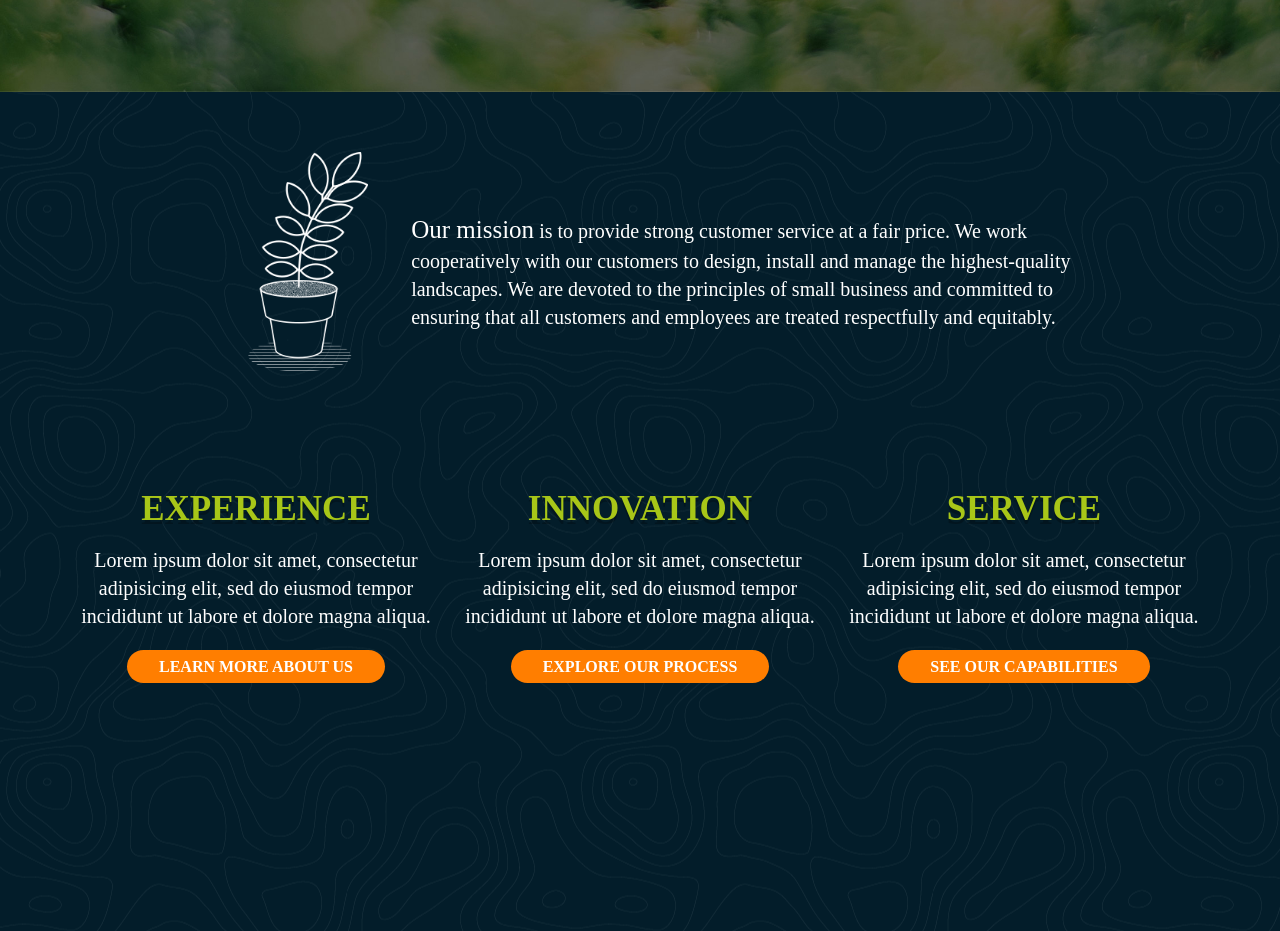
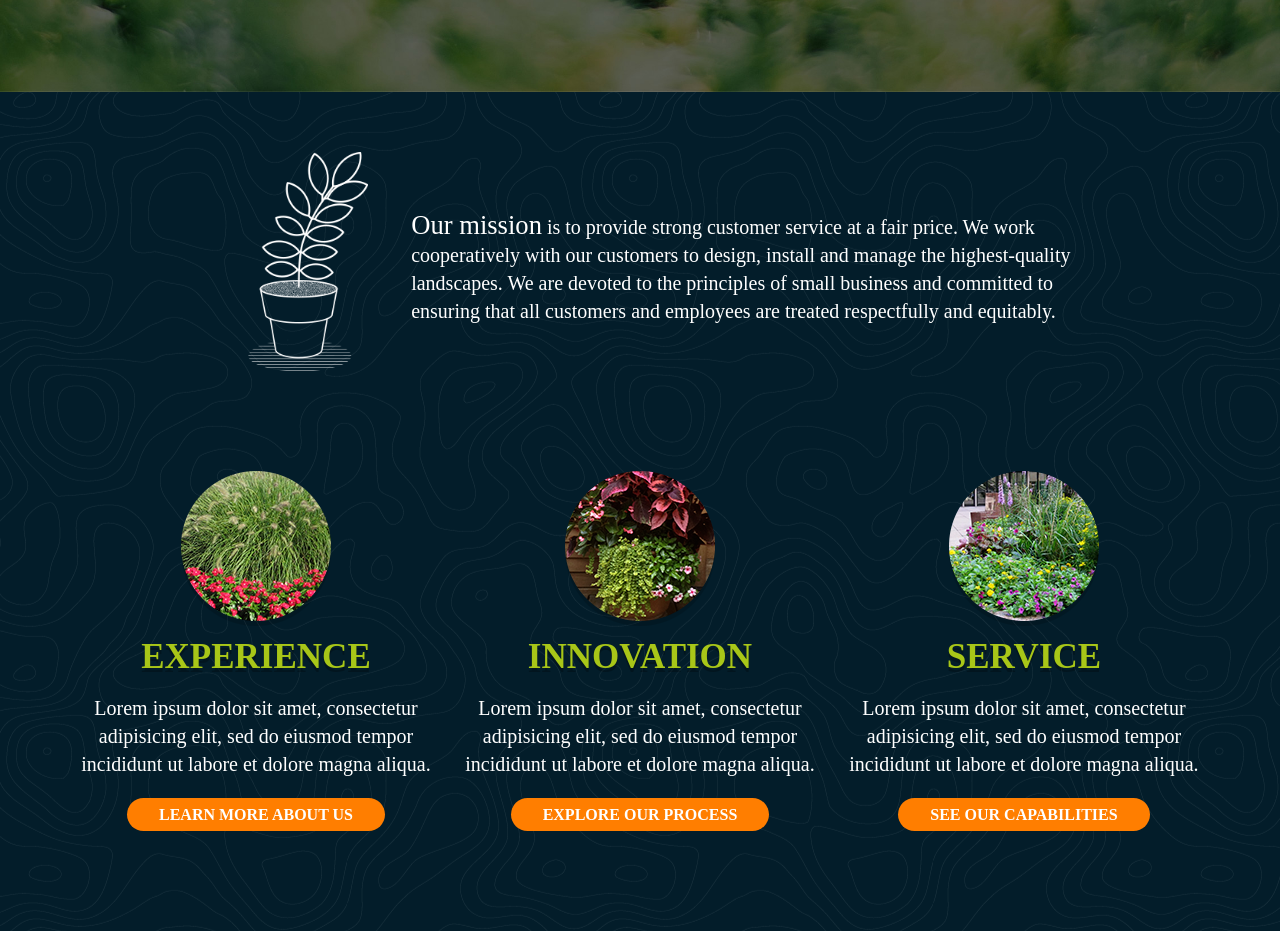
Before and after one commit to jamesacklin/sylvan-templates, a plain HTML site: page index.html in a window 1280 px wide. Shown: the part 693-1624 px from the top of the page. Drawn offline with Linux system fonts and the light colour scheme.

Commit message:
Homepage content finished

```diff
--- a/index.html
+++ b/index.html
@@ -44,19 +44,19 @@
     </div>
     <div class="callouts">
       <div class="callout">
-        <img src="" alt="">
+        <img src="images/plant-circle-1.png" alt="">
         <h3>Experience</h3>
         <p>Lorem ipsum dolor sit amet, consectetur adipisicing elit, sed do eiusmod tempor incididunt ut labore et dolore magna aliqua.</p>
         <a href="" class="button button-cta">Learn More About Us</a>
       </div>
       <div class="callout">
-        <img src="" alt="">
+        <img src="images/plant-circle-2.png" alt="">
         <h3>Innovation</h3>
         <p>Lorem ipsum dolor sit amet, consectetur adipisicing elit, sed do eiusmod tempor incididunt ut labore et dolore magna aliqua.</p>
         <a href="" class="button button-cta">Explore Our Process</a>
       </div>
       <div class="callout">
-        <img src="" alt="">
+        <img src="images/plant-circle-3.png" alt="">
         <h3>Service</h3>
         <p>Lorem ipsum dolor sit amet, consectetur adipisicing elit, sed do eiusmod tempor incididunt ut labore et dolore magna aliqua.</p>
         <a href="" class="button button-cta">See Our Capabilities</a>
--- a/sass/screen.scss
+++ b/sass/screen.scss
@@ -80,7 +80,10 @@ a {
 
 img { max-width: 100%; height: auto; }
 
-.large { font-size: 1.25em; }
+.large {
+  font-size: 1.33em;
+  line-height: 1;
+}
 
 // Buttons
 .button {
@@ -172,7 +175,7 @@ img { max-width: 100%; height: auto; }
 .home-content {
   background: url(../images/topo-white.png) 50% 50% repeat $navy;
   background-size: auto;
-  min-height: 900px;
+  padding-bottom: 1em;
 }
 
 // Home page mission statement
@@ -210,12 +213,13 @@ img { max-width: 100%; height: auto; }
   @media (min-width: $screen-md) {
     flex-direction: row;
     padding: 0 5%;
-    margin: 2em 0 0;
+    margin: 2em 0;
   }
   .callout {
     text-align: center;
     margin-bottom: 2em;
     padding: 0 5%;
+    img { margin-bottom: 0.5em; }
     @media (min-width: $screen-md) {
       width: 33.3333%;
       padding: 0 1.5%;
```
Also changed, not shown: css/screen.css, images/plant-circle-1.png (added), images/plant-circle-2.png (added), images/plant-circle-3.png (added).
